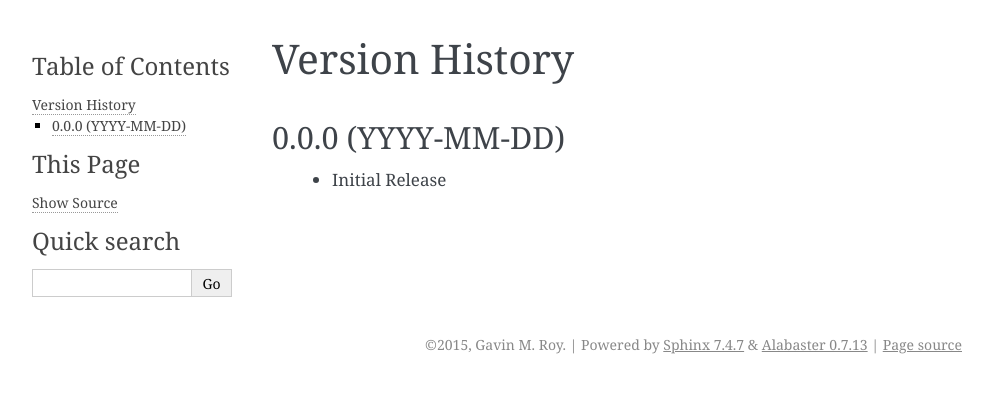
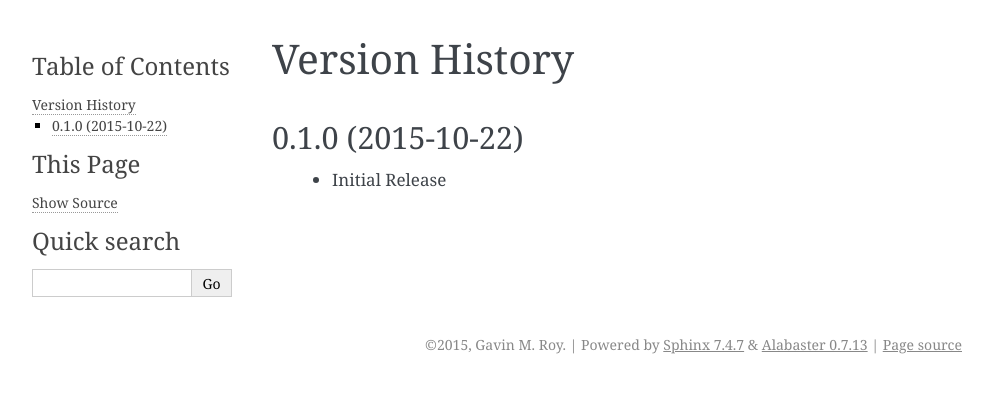
Before and after one commit to gmr/tornado-aws, a Sphinx documentation site: the page built from docs/history.rst, in a window 1280 px wide. Shown: the top 393 px of the page, without its empty margins (148-1141 px from the left). Built offline with Sphinx 7.4.7, drawn with Linux system fonts in a browser that asks for light colours.

Commit message:
Update the release history info

```diff
--- a/docs/history.rst
+++ b/docs/history.rst
@@ -3,6 +3,6 @@
 Version History
 ===============
 
-0.0.0 (YYYY-MM-DD)
+0.1.0 (2015-10-22)
 ------------------
  - Initial Release
```
